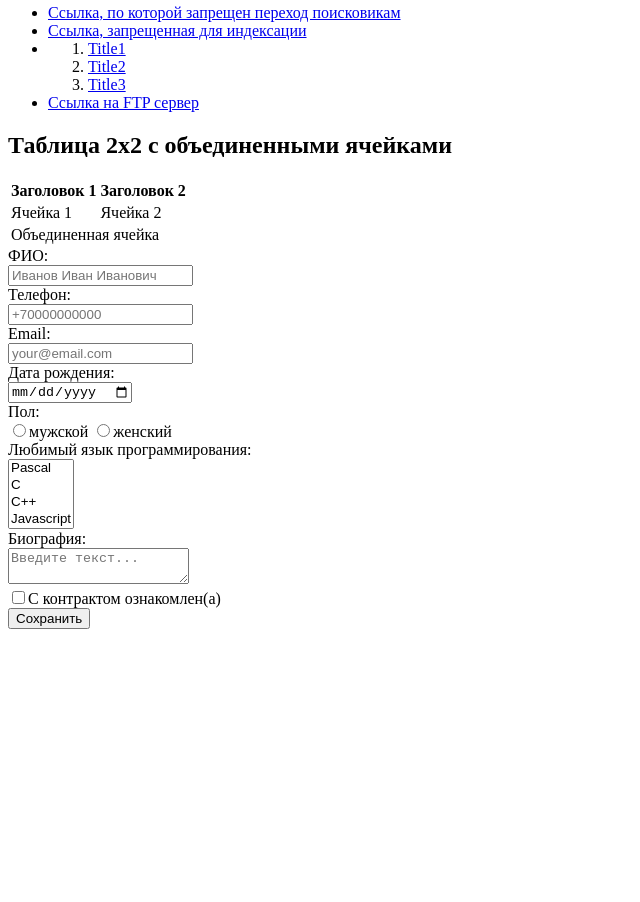
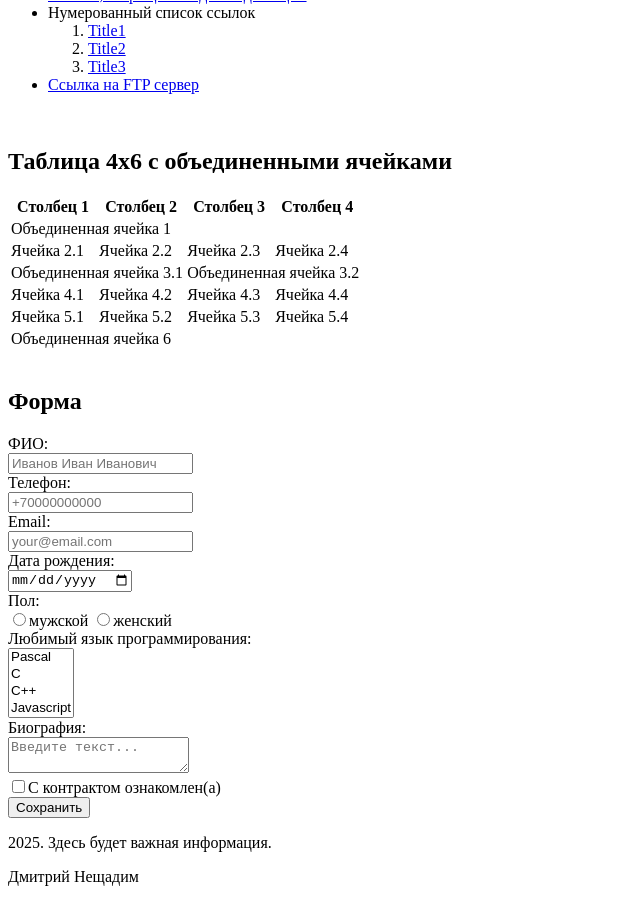
Before and after one commit to realSoover/web, a plain HTML site: page index.html in a window 1280 px wide. Shown: the part 1119-2021 px from the top of the page, without its empty margins (0-640 px from the left). Before the commit the page ends 1756 px from the top, so only its background shows below. Drawn offline with Linux system fonts and the light colour scheme.

Commit message:
Update index.html

```diff
--- a/index.html
+++ b/index.html
@@ -4,22 +4,25 @@
     <meta charset="UTF-8">
     <meta name="viewport" content="width=device-width, initial-scale=1.0">
     <title>Главная тестовая страница</title>
+    <link rel="stylesheet" href="styles.css">
 </head>
 <body>
     <header>
         <div class="container">
             <div class="header-content">
-                <div class="logo">Лого</div>
+                <div class="logo">
+                    <a href="images/logo.png"> <img src="images/logo.png" alt="Лого" width="300" height="300"></a>
+                </div>
                 <div class="site-title">
-                    <h1>Название сайта</h1>
+                    <h1>Тестовый сайт</h1>
                 </div>
                 <nav>
-                    <ul>
-                        <li><a href="#links">К списку гиперссылок</a></li>
-                        <li><a href="#table">К таблице</a></li>
-                        <li><a href="#form">К форме</a></li>
-                    </ul>
+                        <a href="#links">К списку гиперссылок</a>
+                        <a href="#table">К таблице</a>
+                        <a href="#form">К форме</a>
                 </nav>
+
+
             </div>
         </div>
     </header>
@@ -76,7 +79,8 @@
 
         <li> <a href="https://www.kubsu.ru/">Ссылка, запрещенная для индексации</a> </li>
 
-        <li> <ol>
+        <li> Нумерованный список ссылок <br>
+            <ol>
                  <li><a href="http://www.kubsu.ru">Title1</a></li>
                  <li><a href="http://www.kubsu.ru">Title2</a></li>
                  <li><a href="http://www.kubsu.ru">Title3</a></li>
@@ -84,31 +88,60 @@
         </li>
 
         <li><a href="ftp://s0195835:pass456@ftp.myserver.com/1/reg.txt">Ссылка на FTP сервер</a></li>
-    </ul>
+    </ul> <br>
     </section>
 
     <section id="table">
-        <h2>Таблица 2x2 с объединенными ячейками</h2>
+        <h2>Таблица 4x6 с объединенными ячейками</h2>
         <table>
             <thead>
-                 <tr>
-                    <th>Заголовок 1</th>
-                    <th>Заголовок 2</th>
-                 </tr>
+                <tr>
+                    <th>Столбец 1</th>
+                    <th>Столбец 2</th>
+                    <th>Столбец 3</th>
+                    <th>Столбец 4</th>
+                </tr>
             </thead>
             <tbody>
                 <tr>
-                    <td>Ячейка 1</td>
-                    <td>Ячейка 2</td>
+                    <td colspan="4">Объединенная ячейка 1</td>
                 </tr>
+
                 <tr>
-                    <td colspan="2">Объединенная ячейка</td>
+                    <td>Ячейка 2.1</td>
+                    <td>Ячейка 2.2</td>
+                    <td>Ячейка 2.3</td>
+                    <td>Ячейка 2.4</td>
+                </tr>
+
+                <tr>
+                    <td colspan="2">Объединенная ячейка 3.1</td>
+                    <td colspan="2">Объединенная ячейка 3.2</td>
+                </tr>
+
+                <tr>
+                    <td>Ячейка 4.1</td>
+                    <td>Ячейка 4.2</td>
+                    <td>Ячейка 4.3</td>
+                    <td>Ячейка 4.4</td>
+                </tr>
+
+                <tr>
+                    <td>Ячейка 5.1</td>
+                    <td>Ячейка 5.2</td>
+                    <td>Ячейка 5.3</td>
+                    <td>Ячейка 5.4</td>
+                </tr>
+
+                <tr>
+                    <td colspan="4">Объединенная ячейка 6</td>
                 </tr>
             </tbody>
-        </table>
+        </table> <br>
     </section>
 
     <section id="form">
+    <h2>Форма</h2>
     <form action="index.html" method="POST">
         <label>
             ФИО:<br>
@@ -161,5 +194,12 @@
         </label>
     </form>
     </section>
+
+    <footer id="site-footer">
+        <div class="container">
+            <p>2025. Здесь будет важная информация.</p>
+            <p>Дмитрий Нещадим</p>
+        </div>
+    </footer>
 </body>
 </html>
```
